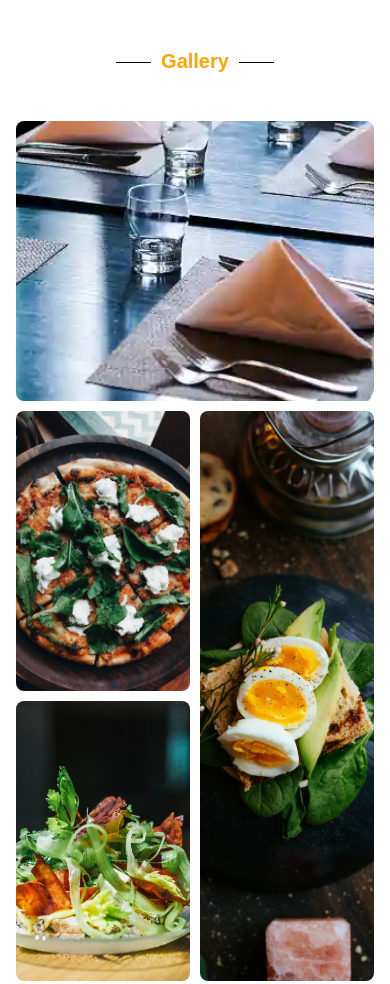
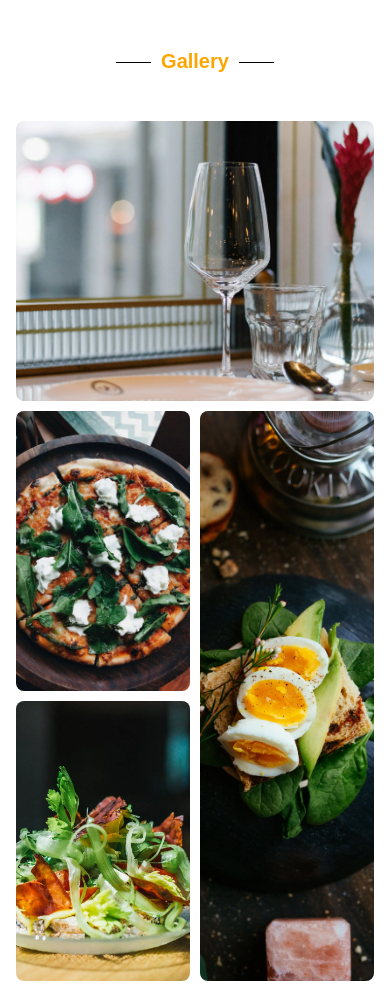
Before and after one commit to Moein-developer1/delicious-food, a plain HTML site: page index.html in a window 390 px wide. Shown: the part 4200-5184 px from the top of the page. Drawn offline with Linux system fonts and the light colour scheme.

Commit message:
Editing some style and template particles

```diff
--- a/style/footer.css
+++ b/style/footer.css
@@ -75,6 +75,7 @@
 @media screen and (max-width:992px) {
     .copy-right {
         flex-direction: column;
+        text-align: center;
         gap: 1rem;
     }
 }
--- a/style/gallery.css
+++ b/style/gallery.css
@@ -25,7 +25,7 @@
 
 .gallery-img1{
     grid-area: img1;
-    background-image: url(../image/istockphoto-1372294434.webp);
+    background-image: url(../image/bady-abbas-rwkvxyzxmli-unsplash.webp);
 }
 
 .gallery-img2{
```
Also changed, not shown: image/bady-abbas-rwkvxyzxmli-unsplash.webp (added).
